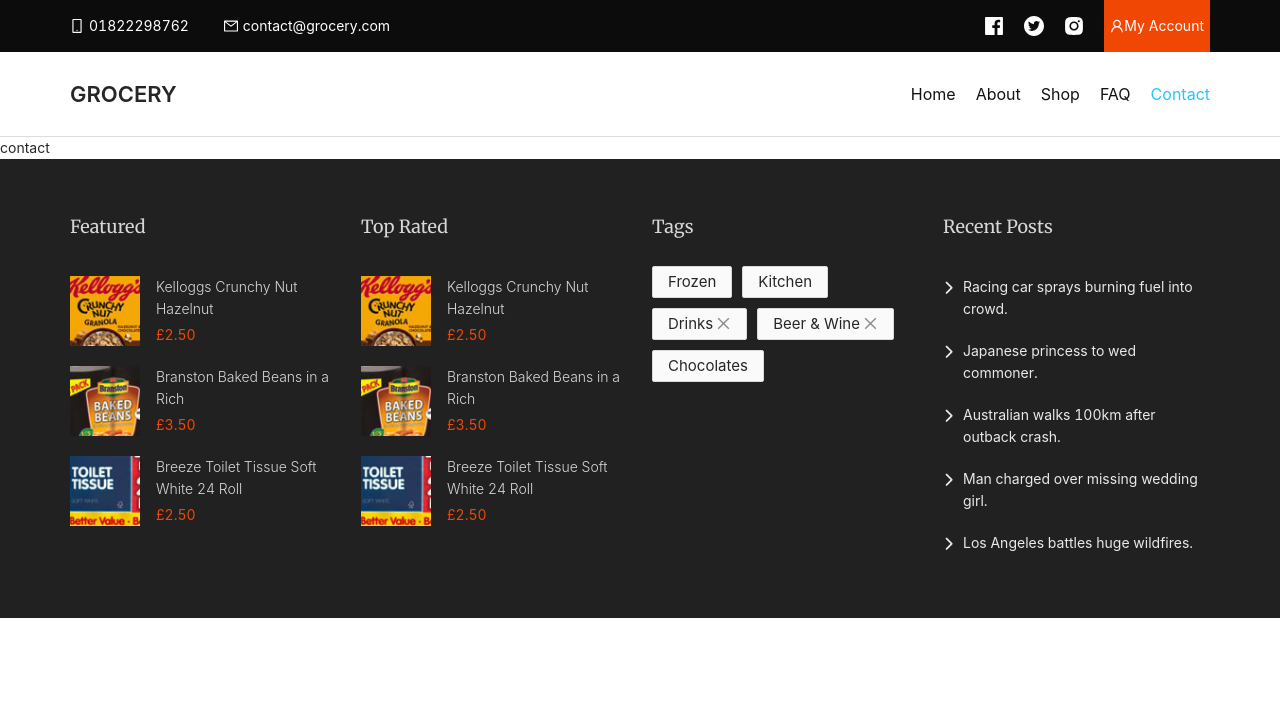
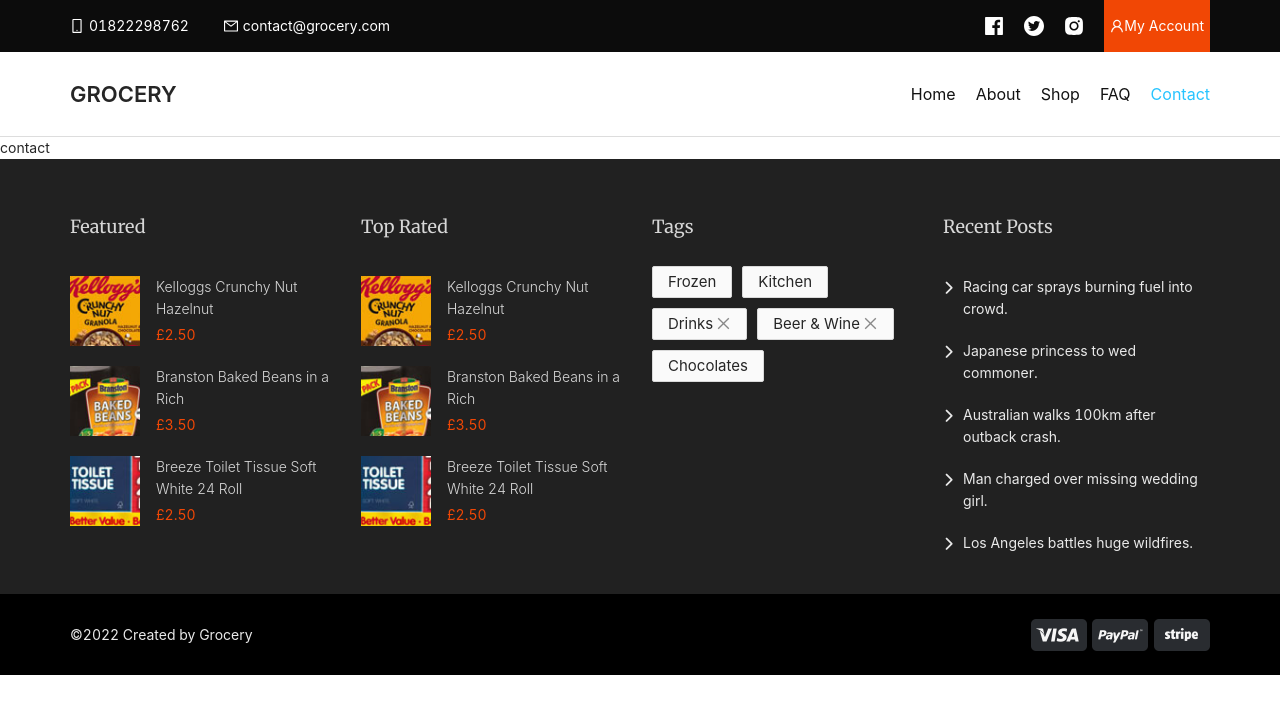
Before and after one commit to Maisha589/Grocery, a React (Create React App) app: page /contact in a window 1280 px wide. Shown: the top 714 px of the page. Built offline with nearby package versions, Linux system fonts and the light colour scheme.

Commit message:
Footer copyright

```diff
--- a/src/App.js
+++ b/src/App.js
@@ -17,6 +17,7 @@
 import Contact from './Components/Pages/Contact/Contact';
 import Faq from './Components/Pages/Faq/Faq';
 import FooterWidget from './Components/Common/FooterWidget/FooterWidget';
+import FooterCopyright from './Components/Common/FooterCopyright/FooterCopyright';
 
 const { Header, Footer, Content } = Layout;
 
@@ -41,6 +42,7 @@
 
         <Footer>
           <FooterWidget></FooterWidget>
+          <FooterCopyright></FooterCopyright>
         </Footer>
       </Layout>
     </div>
--- /dev/null
+++ b/src/Components/Common/FooterCopyright/FooterCopyright.js
@@ -0,0 +1,19 @@
+import React from 'react';
+import { BackTop } from 'antd';
+import img1 from "../../../Assets/Images/payment.png"
+
+const FooterCopyright = () => {
+    return (
+        <div className='footerCopyright'>
+            <div className='container'>
+                <div className='copyright'>©2022 Created by Grocery</div>
+                <div className='toTop'>
+                    <img src={img1} alt="payment" />
+                </div>
+                <BackTop />
+            </div>
+        </div>
+    );
+};
+
+export default FooterCopyright;
```
